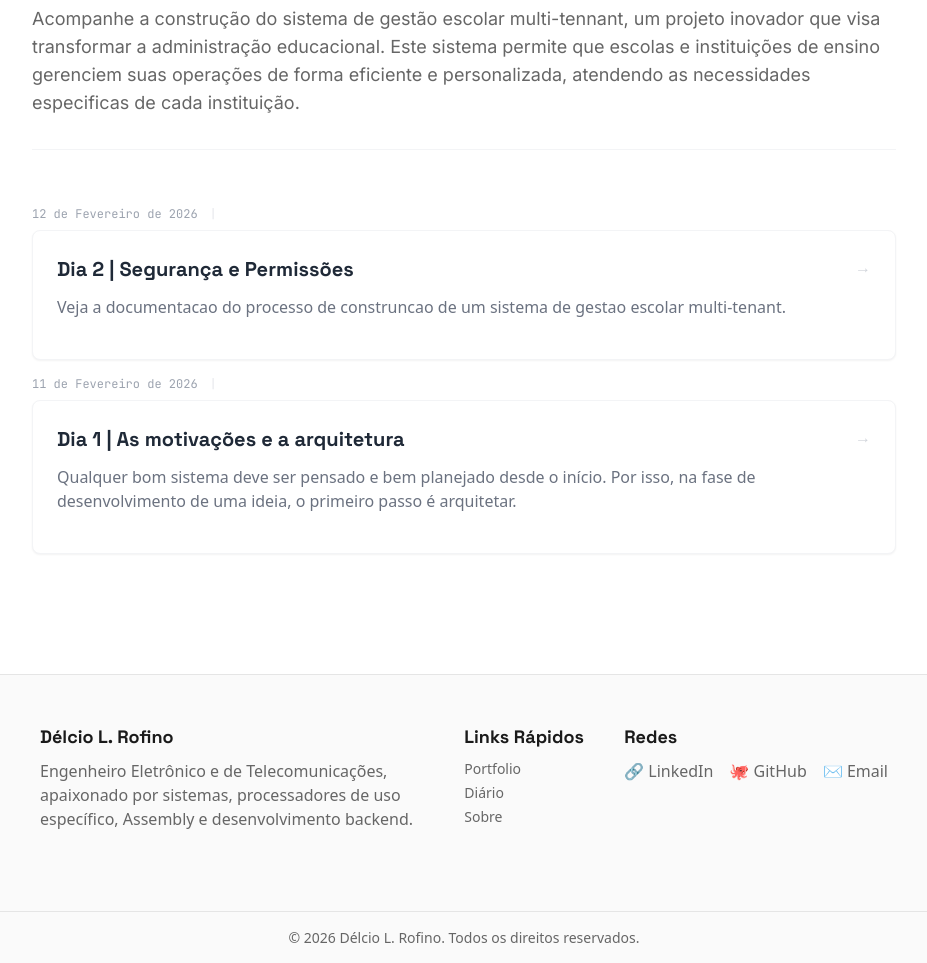
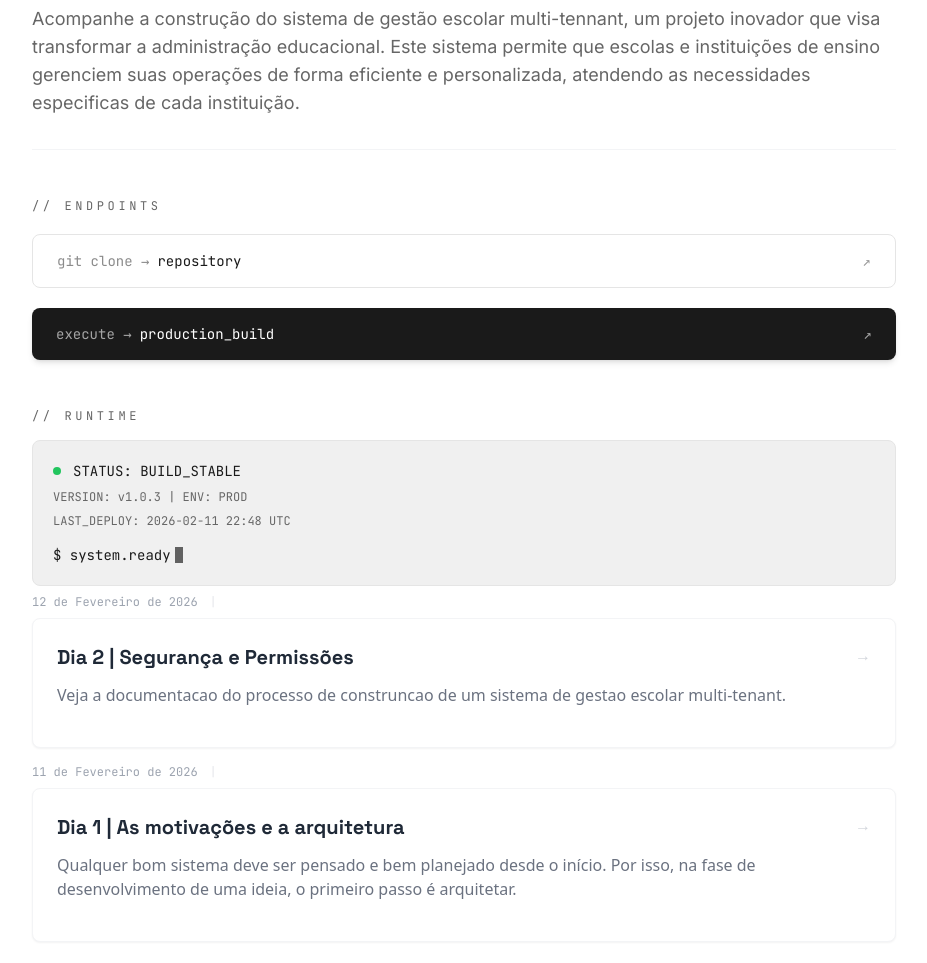
Before and after one commit to delcioleonardorofino/Journal, a Flask app: page /multitenant in a window 1280 px wide. Shown: the part 242-1205 px from the top of the page, without its empty margins (176-1103 px from the left). Run offline with Flask 3, Linux system fonts and the light colour scheme; some libraries are stand-ins or nearby versions.

Commit message:
Atualizar o multitennant.html

```diff
--- a/backend/templates/multitennant.html
+++ b/backend/templates/multitennant.html
@@ -13,6 +13,76 @@
         <p class="mt-4 text-base font-body text-text-muted leading-relaxed md:text-lg">
             Acompanhe a construção do sistema de gestão escolar multi-tennant, um projeto inovador que visa transformar a administração educacional. Este sistema permite que escolas e instituições de ensino gerenciem suas operações de forma eficiente e personalizada, atendendo as necessidades especificas de cada instituição.
     </header>
+<section class="flex flex-col gap-12">
+
+    <!-- LINKS -->
+    <div class="flex flex-col gap-5">
+
+        <h3 class="font-mono text-xs tracking-[0.3em] text-text-muted uppercase">
+            // endpoints
+        </h3>
+
+        <!-- Código Fonte -->
+        <a
+            href="#"
+            target="_blank"
+            class="group flex items-center justify-between px-6 py-4 border border-border rounded-md font-mono text-sm bg-surface transition-all duration-300 hover:border-text-primary hover:shadow-xl hover:-translate-y-1 active:scale-95"
+        >
+            <span class="flex items-center gap-2 text-text-primary">
+                <span class="opacity-50">git clone →</span>
+                repository
+            </span>
+            <span class="opacity-40 group-hover:opacity-100 transition">↗</span>
+        </a>
+
+        <!-- Live Demo -->
+        <a
+            href="#"
+            target="_blank"
+            class="group flex items-center justify-between px-6 py-4 bg-text-primary text-surface rounded-md font-mono text-sm transition-all duration-300 shadow-md hover:shadow-2xl hover:-translate-y-1 active:scale-95"
+        >
+            <span class="flex items-center gap-2">
+                <span class="opacity-60">execute →</span>
+                production_build
+            </span>
+            <span class="opacity-60 group-hover:opacity-100 transition">↗</span>
+        </a>
+
+    </div>
+
+    <!-- STATUS -->
+    <div class="flex flex-col gap-4">
+
+        <h3 class="font-mono text-xs tracking-[0.3em] text-text-muted uppercase">
+            // runtime
+        </h3>
+
+        <div class="bg-[#F0F0F0] border border-border rounded-md p-5 font-mono text-sm flex flex-col gap-2">
+
+            <div class="flex items-center gap-3">
+                <span class="w-2 h-2 rounded-full bg-green-500"></span>
+                <span class="text-text-primary">STATUS: BUILD_STABLE</span>
+            </div>
+
+            <div class="text-text-muted text-xs">
+                VERSION: v1.0.3 | ENV: PROD
+            </div>
+
+            <div class="text-text-muted text-xs">
+                LAST_DEPLOY: 2026-02-11 22:48 UTC
+            </div>
+
+            <!-- Cursor piscando -->
+            <div class="flex items-center gap-1 text-text-primary mt-2">
+                <span>$ system.ready</span>
+                <span class="w-2 h-4 bg-text-primary animate-pulse"></span>
+            </div>
+
+        </div>
+
+    </div>
+
+</section>
 
     {% for post in articles %}
 
```
